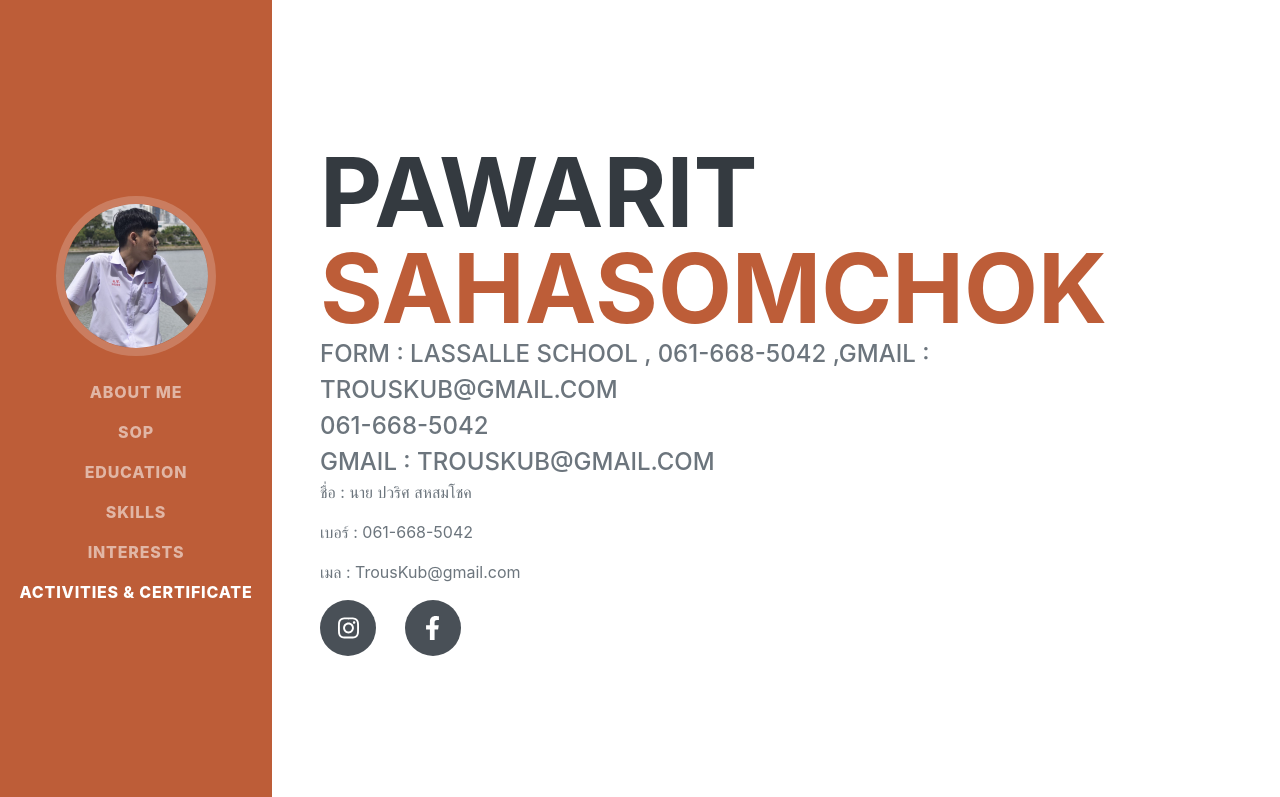
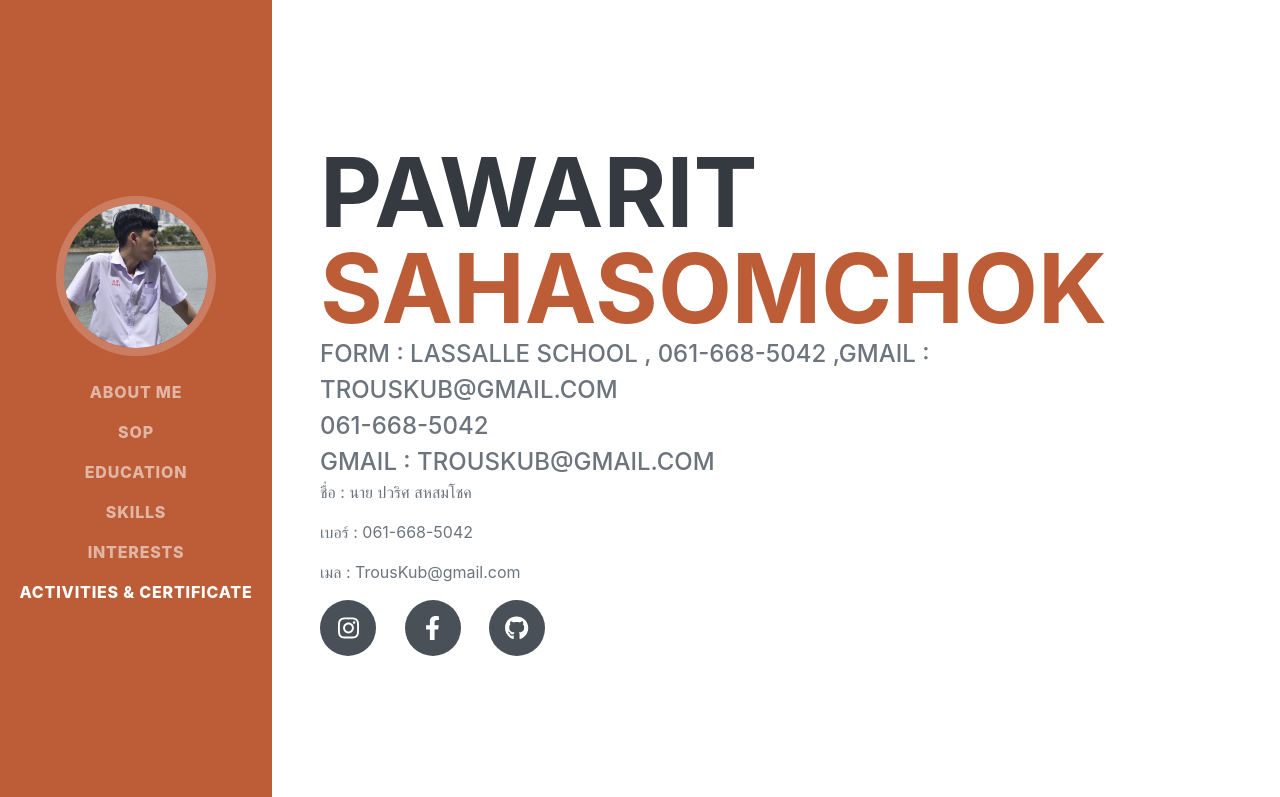
Before and after one commit to TrousKun/PortV2, a plain HTML site: page index.html in a window 1280 px wide. Shown: the top 797 px of the page. Drawn offline with nearby package versions, Linux system fonts and the light colour scheme; a web font is replaced by a local one.

Commit message:
Update index.html

```diff
--- a/index.html
+++ b/index.html
@@ -58,6 +58,7 @@
                     <div class="social-icons">
                         <a class="social-icon" href="https://www.instagram.com/_trous/"><i class="fab fa-instagram"></i></a>
                         <a class="social-icon" href="https://www.facebook.com/TrousKun/"><i class="fab fa-facebook-f"></i></a>
+                        <a class="social-icon" href="https://github.com/TrousKun"><i class="fa-brands fa-github"></i></i></a>
                     </div>
                 </div>
             </section>
```
